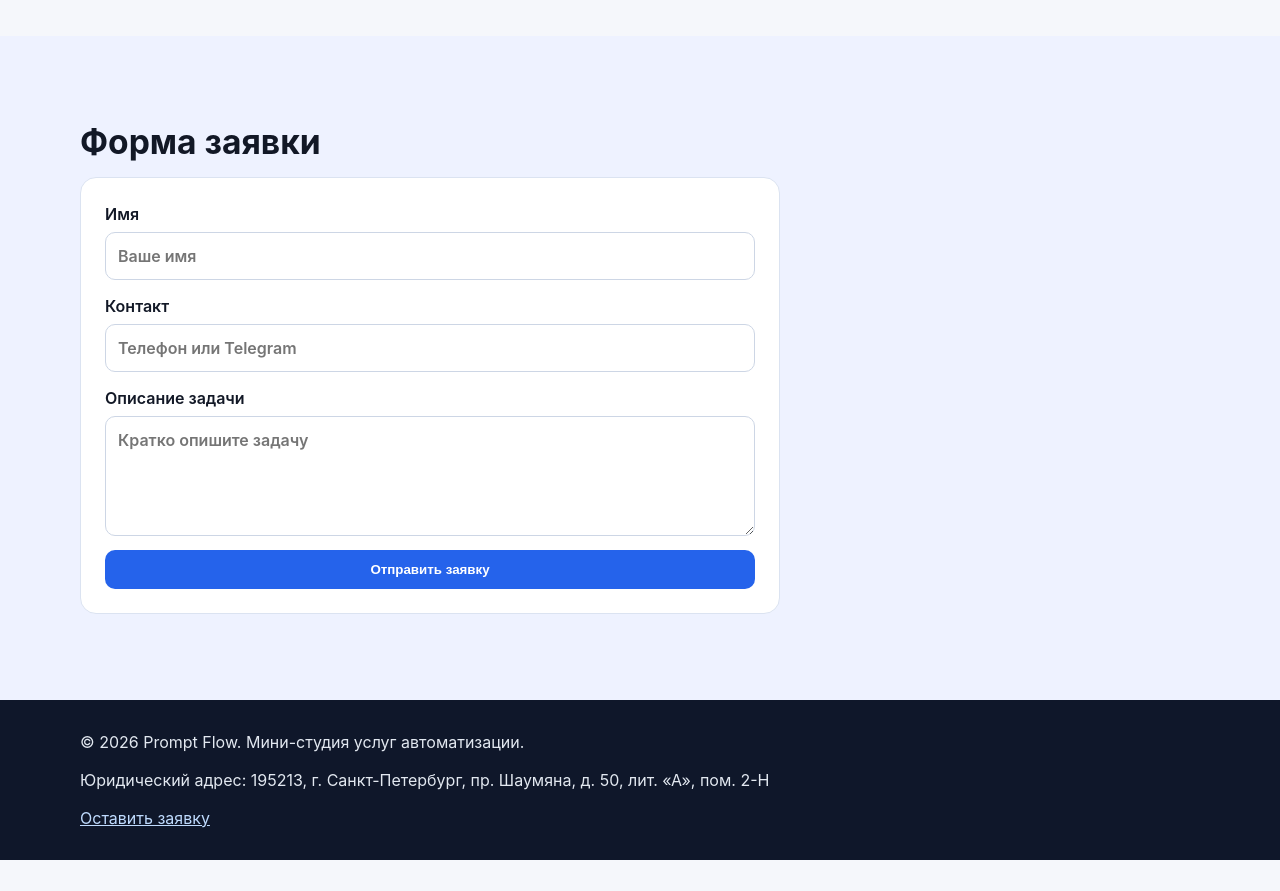
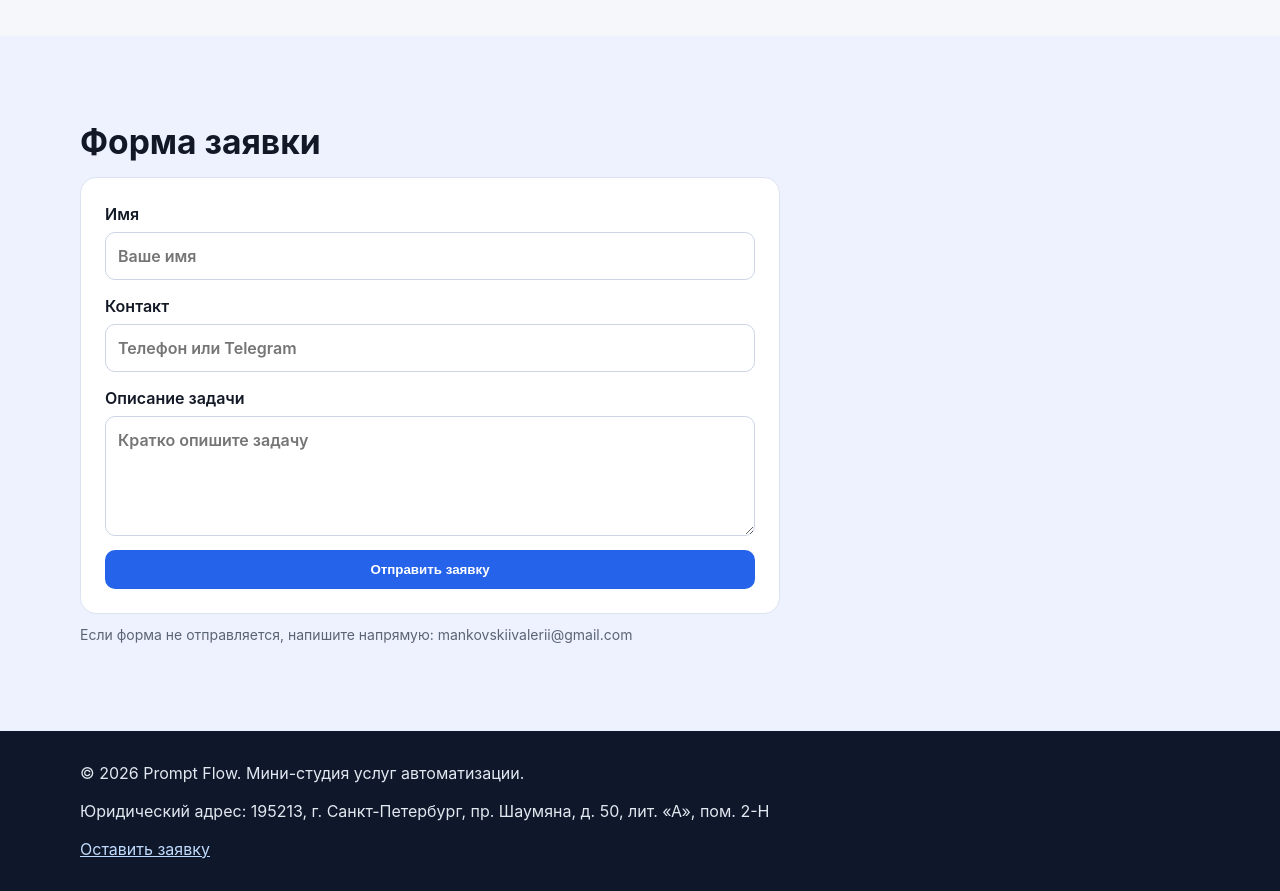
Before and after one commit to mankovskiivalerii-oss/prompt-flow-site, a React (Vite) app: page / in a window 1280 px wide. Shown: the part 4280-5171 px from the top of the page. Before the commit the page ends 5140 px from the top, so only its background shows below. Built offline with nearby package versions, Linux system fonts and the light colour scheme; the HTML template or start-up script is replaced by a standard one.

Commit message:
Update form feedback copy and add fallback email note

```diff
--- a/src/App.tsx
+++ b/src/App.tsx
@@ -100,7 +100,7 @@ export function App() {
         <section className="section alt" id="privacy"><div className="container"><h2>Конфиденциальность</h2><p>Работаем с учётом чувствительности данных, ограничиваем доступы и отдельно согласуем правила хранения материалов проекта.</p></div></section>
         <section className="section" id="about"><div className="container"><h2>О нас</h2><p>Prompt Flow — мини-студия услуг по внедрению AI- и no-code-автоматизации для юридической практики и малого бизнеса. Работаем проектно и в формате сопровождения.</p><a className="btn" href="#request">Связаться с нами</a></div></section>
 
-        <section className="section alt" id="request"><div className="container"><h2>Форма заявки</h2><form className="request-form" onSubmit={handleSubmit}><label>Имя<input name="name" type="text" placeholder="Ваше имя" required /></label><label>Контакт<input name="contact" type="text" placeholder="Телефон или Telegram" required /></label><label>Описание задачи<textarea name="message" placeholder="Кратко опишите задачу" rows={4} required /></label><button className="btn" type="submit" disabled={isSubmitting}>{isSubmitting ? 'Отправка…' : 'Отправить заявку'}</button>{formStatus === 'success' && <p className="form-message success">Спасибо! Заявка отправлена. Мы свяжемся с вами в ближайшее время.</p>}{formStatus === 'error' && <p className="form-message error">Не удалось отправить заявку. Попробуйте ещё раз или напишите напрямую на email.</p>}</form></div></section>
+        <section className="section alt" id="request"><div className="container"><h2>Форма заявки</h2><form className="request-form" onSubmit={handleSubmit}><label>Имя<input name="name" type="text" placeholder="Ваше имя" required /></label><label>Контакт<input name="contact" type="text" placeholder="Телефон или Telegram" required /></label><label>Описание задачи<textarea name="message" placeholder="Кратко опишите задачу" rows={4} required /></label><button className="btn" type="submit" disabled={isSubmitting}>{isSubmitting ? 'Отправка…' : 'Отправить заявку'}</button>{formStatus === 'success' && <p className="form-message success">Спасибо! Заявка отправлена. Мы свяжемся с вами в ближайшее время.</p>}{formStatus === 'error' && <p className="form-message error">Не удалось подтвердить отправку. Попробуйте ещё раз или напишите напрямую на email: mankovskiivalerii@gmail.com</p>}</form><p className="form-fallback-contact">Если форма не отправляется, напишите напрямую: mankovskiivalerii@gmail.com</p></div></section>
       </main>
 
       <footer className="footer"><div className="container"><p>© {new Date().getFullYear()} Prompt Flow. Мини-студия услуг автоматизации.</p><p>Юридический адрес: 195213, г. Санкт-Петербург, пр. Шаумяна, д. 50, лит. «А», пом. 2-Н</p><a href="#request">Оставить заявку</a></div></footer>
--- a/src/index.css
+++ b/src/index.css
@@ -58,3 +58,5 @@ input:focus,textarea:focus { outline: none; border-color: #2563eb; box-shadow: 0
   .hero-grid,.grid.two,.grid.three { grid-template-columns: 1fr; }
   .hero-right { grid-column: 1; max-width: 420px; }
 }
+
+.form-fallback-contact { margin: 10px 0 0; font-size: 0.875rem; color: #5b6475; }
```
